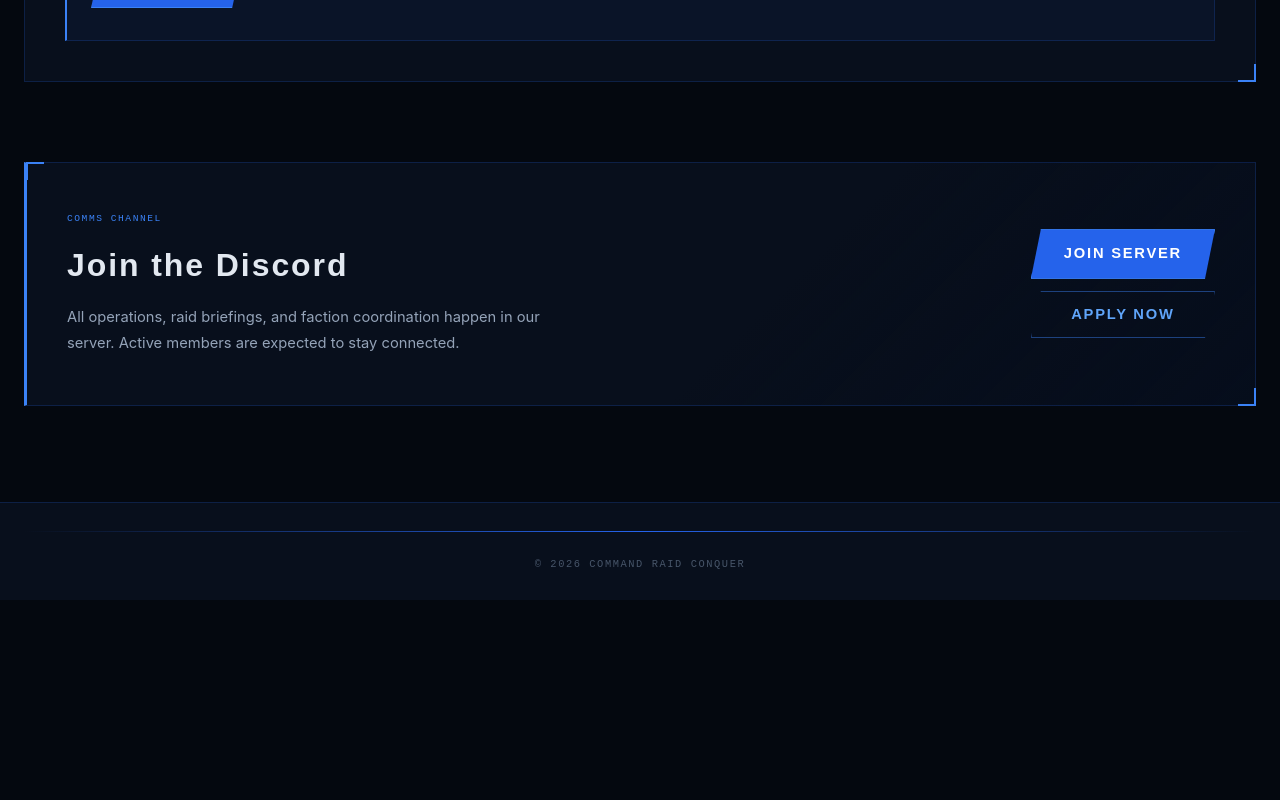
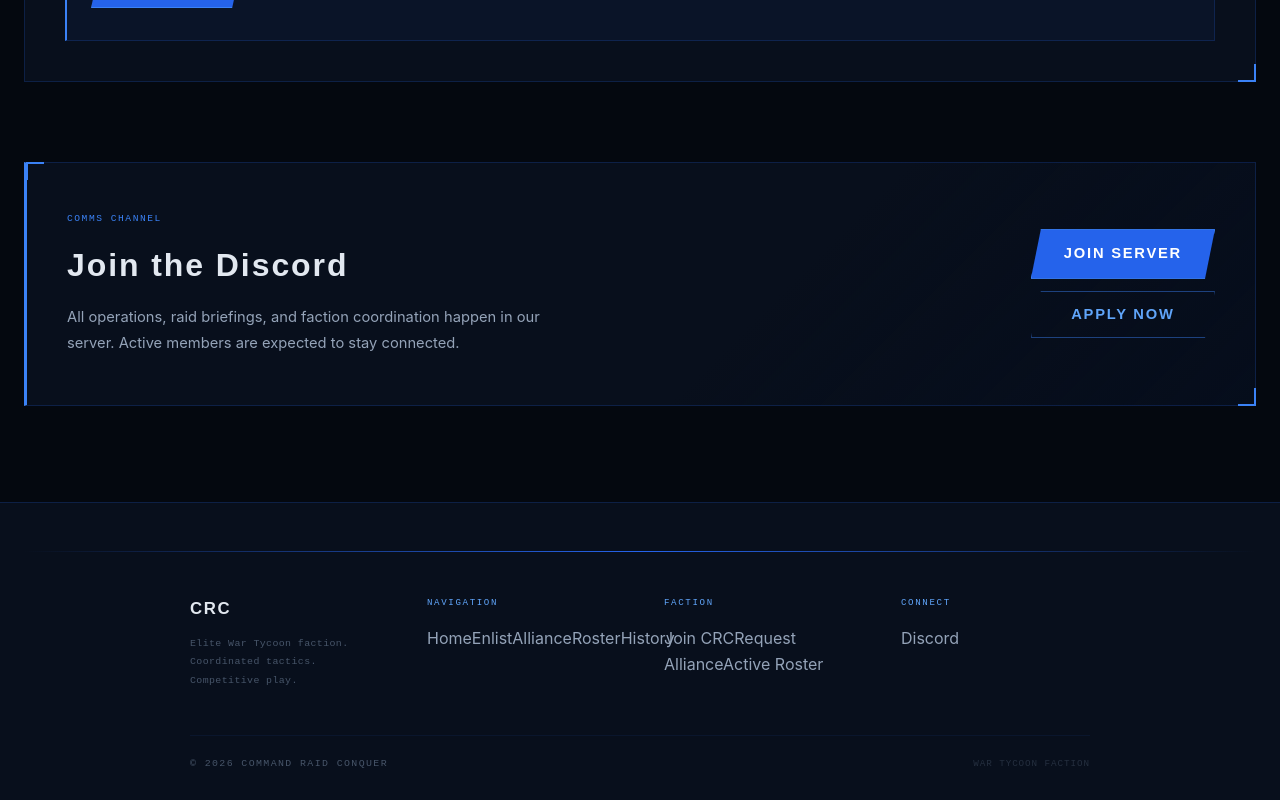
Before and after one commit to carlo4249/command-raid-conquer, a Next.js app: page / in a window 1280 px wide. Shown: the part 1686-2486 px from the top of the page. Before the commit the page ends 2286 px from the top, so only its background shows below. Built offline with nearby package versions, Linux system fonts and the light colour scheme.

Commit message:
Enhance footer with navigation and Discord link
Added Discord link and updated footer layout with navigation and faction information.

```diff
--- a/app/layout.tsx
+++ b/app/layout.tsx
@@ -6,6 +6,17 @@ export const metadata: Metadata = {
   title: 'Command Raid Conquer | Elite War Tycoon Faction',
   description: 'Official website of CRC',
 }
+
+// Replace with your actual Discord invite link
+const DISCORD_URL = 'https://discord.gg/your-server'
+
+const NAV_LINKS = [
+  { href: '/',         label: 'Home' },
+  { href: '/enlist',   label: 'Enlist' },
+  { href: '/alliance', label: 'Alliance' },
+  { href: '/roster',   label: 'Roster' },
+  { href: '/history',  label: 'History' },
+]
 
 export default function RootLayout({
   children,
@@ -19,18 +30,132 @@ export default function RootLayout({
         <main style={{ position: 'relative', zIndex: 10, minHeight: '100vh' }}>
           {children}
         </main>
+
         <footer style={{
           background: 'var(--bg-panel)',
           borderTop: '1px solid var(--border)',
-          padding: '28px 24px',
-          textAlign: 'center',
+          padding: '48px 24px 28px',
           position: 'relative',
           zIndex: 10,
         }}>
-          <div style={{ height: '1px', background: 'linear-gradient(90deg, transparent, var(--blue), transparent)', marginBottom: '24px' }} />
-          <p className="mono" style={{ fontSize: '0.65rem', color: 'var(--text-muted)', letterSpacing: '0.15em' }}>
-            &copy; 2026 COMMAND RAID CONQUER
-          </p>
+          {/* Top accent line */}
+          <div style={{
+            height: '1px',
+            background: 'linear-gradient(90deg, transparent, var(--blue), transparent)',
+            marginBottom: '44px',
+          }} />
+
+          {/* Footer columns */}
+          <div style={{
+            maxWidth: '900px',
+            margin: '0 auto 44px',
+            display: 'grid',
+            gridTemplateColumns: 'repeat(auto-fit, minmax(160px, 1fr))',
+            gap: '36px 48px',
+          }}>
+
+            {/* Brand */}
+            <div>
+              <div style={{
+                fontFamily: "'Rajdhani', sans-serif",
+                fontWeight: 700,
+                fontSize: '1.05rem',
+                letterSpacing: '0.1em',
+                textTransform: 'uppercase',
+                color: 'var(--text-bright)',
+                marginBottom: '12px',
+              }}>
+                CRC
+              </div>
+              <p className="mono" style={{
+                fontSize: '0.62rem',
+                color: 'var(--text-muted)',
+                lineHeight: 1.9,
+                letterSpacing: '0.04em',
+              }}>
+                Elite War Tycoon faction.<br />
+                Coordinated tactics.<br />
+                Competitive play.
+              </p>
+            </div>
+
+            {/* Navigation */}
+            <div>
+              <div className="mono" style={{
+                fontSize: '0.57rem',
+                color: 'var(--blue-glow)',
+                letterSpacing: '0.18em',
+                textTransform: 'uppercase',
+                marginBottom: '16px',
+              }}>
+                Navigation
+              </div>
+              {NAV_LINKS.map(link => (
+                <a key={link.href} href={link.href} className="footer-link">
+                  {link.label}
+                </a>
+              ))}
+            </div>
+
+            {/* Faction */}
+            <div>
+              <div className="mono" style={{
+                fontSize: '0.57rem',
+                color: 'var(--blue-glow)',
+                letterSpacing: '0.18em',
+                textTransform: 'uppercase',
+                marginBottom: '16px',
+              }}>
+                Faction
+              </div>
+              <a href="/enlist" className="footer-link">Join CRC</a>
+              <a href="/alliance" className="footer-link">Request Alliance</a>
+              <a href="/roster" className="footer-link">Active Roster</a>
+            </div>
+
+            {/* Connect */}
+            <div>
+              <div className="mono" style={{
+                fontSize: '0.57rem',
+                color: 'var(--blue-glow)',
+                letterSpacing: '0.18em',
+                textTransform: 'uppercase',
+                marginBottom: '16px',
+              }}>
+                Connect
+              </div>
+              <a
+                href={DISCORD_URL}
+                target="_blank"
+                rel="noopener noreferrer"
+                className="footer-link"
+              >
+                Discord
+              </a>
+            </div>
+
+          </div>
+
+          {/* Bottom bar */}
+          <div style={{
+            maxWidth: '900px',
+            margin: '0 auto',
+            borderTop: '1px solid var(--border-dim)',
+            paddingTop: '20px',
+            display: 'flex',
+            justifyContent: 'space-between',
+            alignItems: 'center',
+            flexWrap: 'wrap',
+            gap: '8px',
+          }}>
+            <p className="mono" style={{ fontSize: '0.62rem', color: 'var(--text-muted)', letterSpacing: '0.14em' }}>
+              &copy; 2026 COMMAND RAID CONQUER
+            </p>
+            <p className="mono" style={{ fontSize: '0.58rem', color: 'var(--text-muted)', opacity: 0.45, letterSpacing: '0.1em' }}>
+              WAR TYCOON FACTION
+            </p>
+          </div>
+
         </footer>
       </body>
     </html>
```
